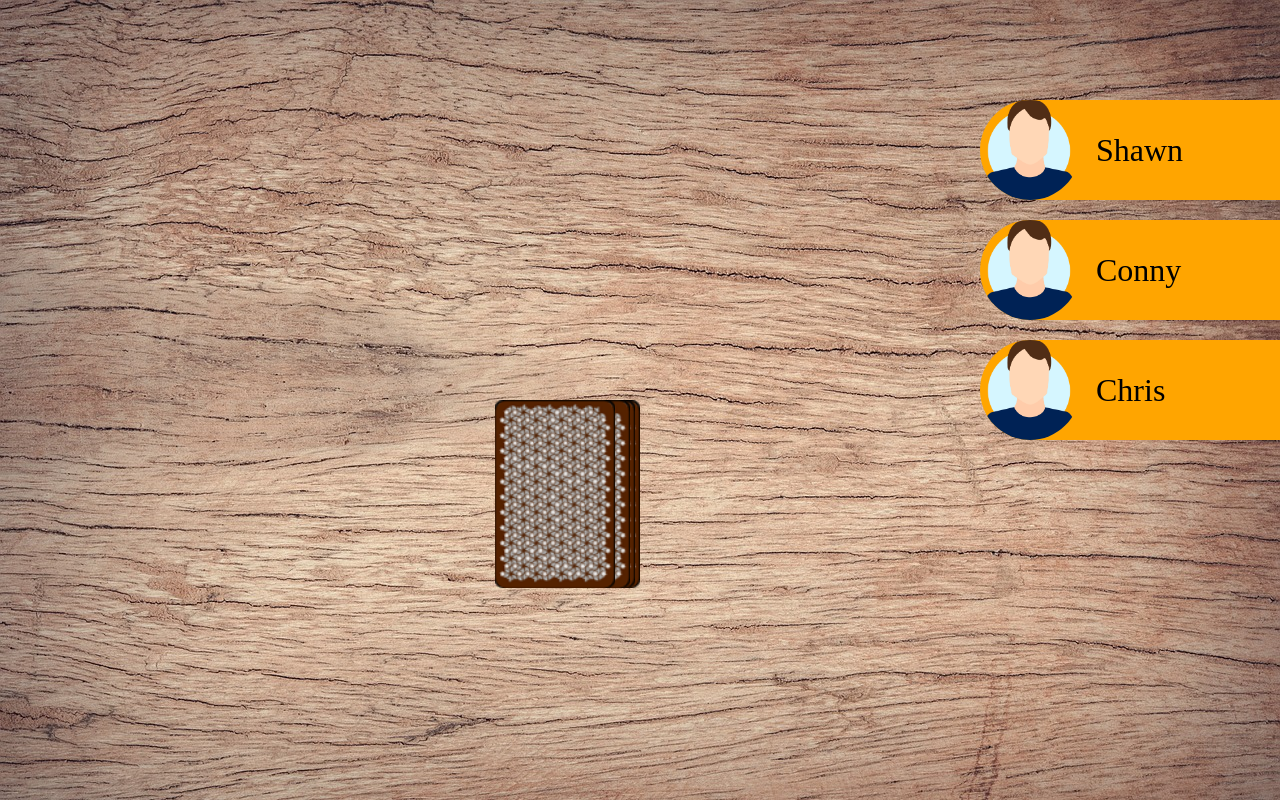
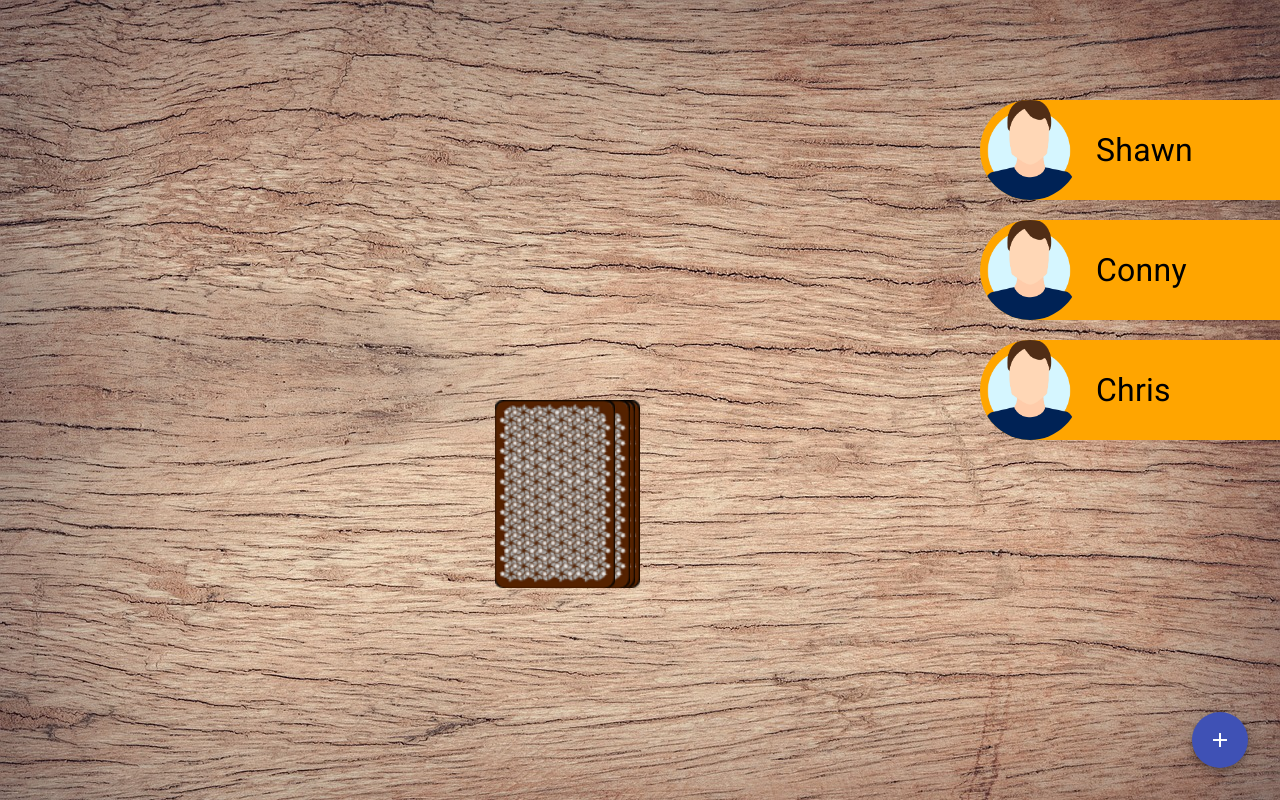
Before and after one commit to ShawnKastner/RingOfFire, an Angular app: page /game in a window 1280 px wide. Built offline with nearby package versions, Linux system fonts and the light colour scheme.

Commit message:
added material design and plus btn

```diff
--- a/angular.json
+++ b/angular.json
@@ -30,6 +30,7 @@
               "src/assets"
             ],
             "styles": [
+              "@angular/material/prebuilt-themes/indigo-pink.css",
               "src/styles.scss"
             ],
             "scripts": []
@@ -93,6 +94,7 @@
               "src/assets"
             ],
             "styles": [
+              "@angular/material/prebuilt-themes/indigo-pink.css",
               "src/styles.scss"
             ],
             "scripts": []
--- a/package.json
+++ b/package.json
@@ -11,10 +11,12 @@
   "private": true,
   "dependencies": {
     "@angular/animations": "^15.2.0",
+    "@angular/cdk": "^15.2.3",
     "@angular/common": "^15.2.0",
     "@angular/compiler": "^15.2.0",
     "@angular/core": "^15.2.0",
     "@angular/forms": "^15.2.0",
+    "@angular/material": "^15.2.3",
     "@angular/platform-browser": "^15.2.0",
     "@angular/platform-browser-dynamic": "^15.2.0",
     "@angular/router": "^15.2.0",
--- a/src/app/game/game.component.html
+++ b/src/app/game/game.component.html
@@ -18,5 +18,8 @@
             src="assets/img/cards/{{ currentCard }}.png">
 
     </div>
+</div>
 
-</div>
+<button mat-fab color="primary" class="addBtn">
+    <mat-icon>add</mat-icon>
+</button>
--- a/src/app/game/game.component.scss
+++ b/src/app/game/game.component.scss
@@ -47,3 +47,9 @@
     position: absolute;
     right: 0;
 }
+
+.addBtn {
+    position: absolute;
+    right: 32px;
+    bottom: 32px;
+}
--- a/src/index.html
+++ b/src/index.html
@@ -6,8 +6,11 @@
   <base href="/">
   <meta name="viewport" content="width=device-width, initial-scale=1">
   <link rel="icon" type="image/x-icon" href="favicon.ico">
+  <link rel="preconnect" href="https://fonts.gstatic.com">
+  <link href="https://fonts.googleapis.com/css2?family=Roboto:wght@300;400;500&display=swap" rel="stylesheet">
+  <link href="https://fonts.googleapis.com/icon?family=Material+Icons" rel="stylesheet">
 </head>
-<body>
+<body class="mat-typography">
   <app-root></app-root>
 </body>
 </html>
--- a/src/styles.scss
+++ b/src/styles.scss
@@ -1,3 +1,5 @@
 body {
     margin: 0;
 }
+html, body { height: 100%; }
+body { margin: 0; font-family: Roboto, "Helvetica Neue", sans-serif; }
```
Also changed, not shown: src/app/app.module.ts (+8 -1 lines), 1 other file (tests, documents, lock files or other folders).
